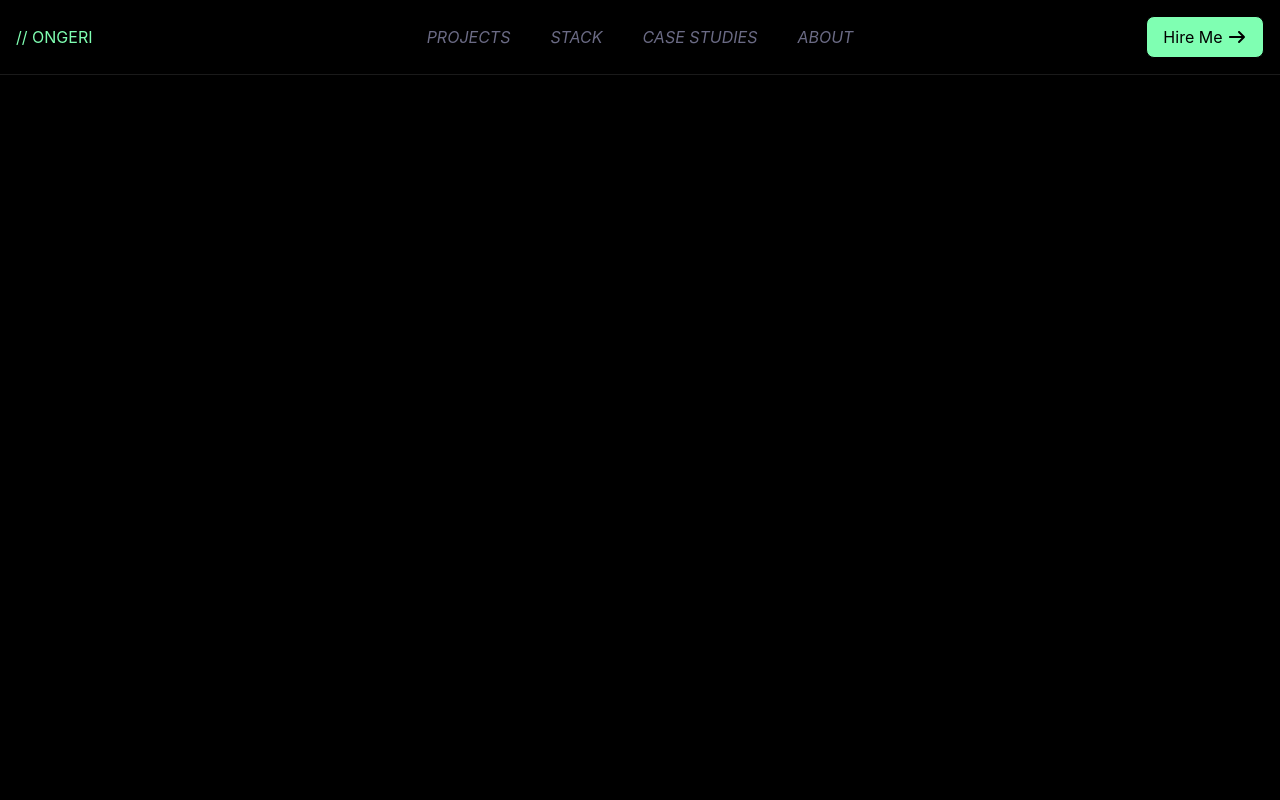
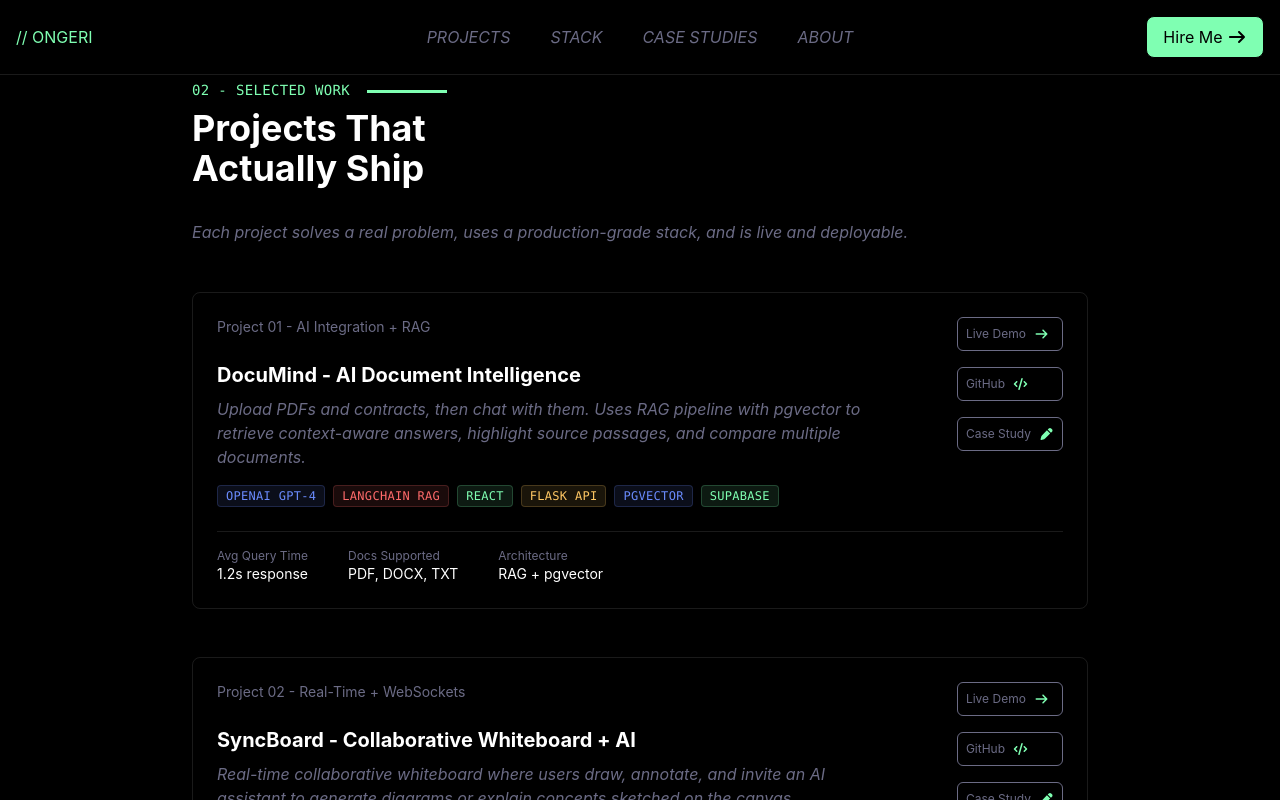
Before and after one commit to Ongeri123/Ongeri, a React (Vite) app: page /projects in a window 1280 px wide. Shown: the top 800 px of the page. Built offline with nearby package versions, Linux system fonts and the light colour scheme; a web font is replaced by a local one.

Commit message:
import and render projects page

```diff
--- a/src/App.jsx
+++ b/src/App.jsx
@@ -1,6 +1,7 @@
 import { BrowserRouter, Routes, Route } from "react-router-dom";
 import Hero from "./components/Hero";
 import Nav from "./components/Nav";
+import Projects from "./components/Projects";
 import "./App.css";
 
 function App() {
@@ -9,6 +10,7 @@ function App() {
       <Nav />
       <Routes>
         <Route path="/" element={<Hero />} />
+        <Route path="/projects" element={<Projects />} />
       </Routes>
     </BrowserRouter>
   );
```
